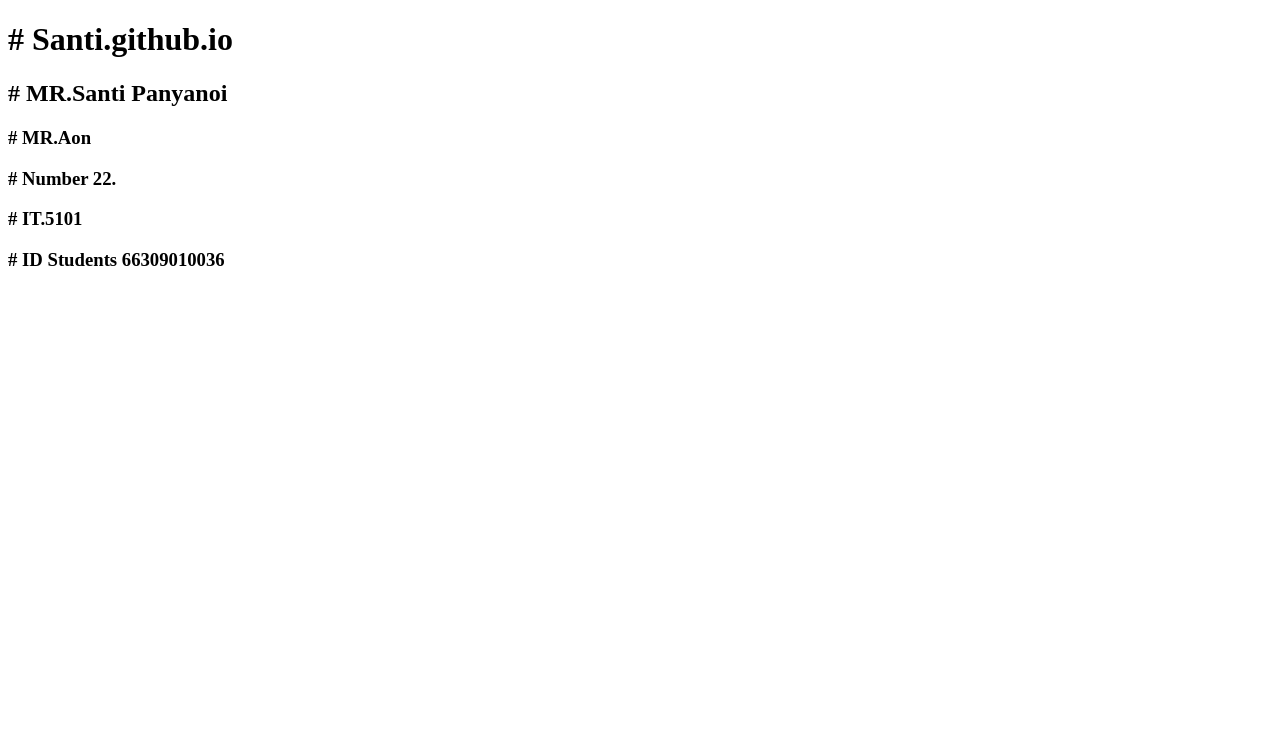
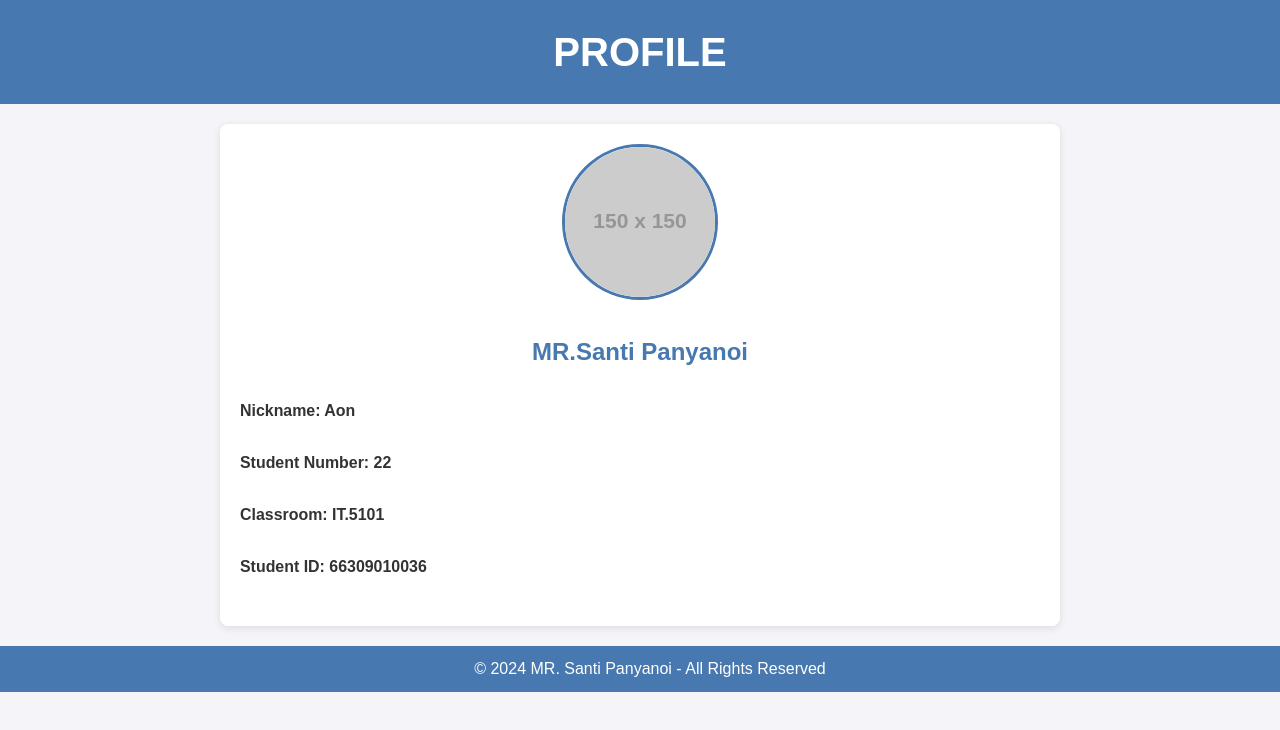
Before and after one commit to Aonney/Santi.github.io, a plain HTML site: page index.html in a window 1280 px wide. Drawn offline with Linux system fonts and the light colour scheme; placeholder pictures from the web are drawn by us.

Commit message:
newprofile_v2

```diff
--- a/index.html
+++ b/index.html
@@ -3,14 +3,100 @@
 <head>
     <meta charset="UTF-8">
     <meta name="viewport" content="width=device-width, initial-scale=1.0">
-    <title>Document</title>
+    <title>Profile - Santi Panyanoi</title>
+    <style>
+        body {
+            font-family: Arial, sans-serif;
+            margin: 0;
+            padding: 0;
+            background-color: #f4f4f9;
+            color: #333;
+            line-height: 1.6;
+        }
+
+        header {
+            background-color: #4778af;
+            color: white;
+            padding: 20px 0;
+            text-align: center;
+        }
+
+        header h1 {
+            margin: 0;
+            font-size: 2.5em;
+        }
+
+        .container {
+            max-width: 800px;
+            margin: 20px auto;
+            padding: 20px;
+            background: white;
+            box-shadow: 0 2px 8px rgba(0, 0, 0, 0.1);
+            border-radius: 8px;
+        }
+
+        .profile-info {
+            text-align: center;
+            margin-bottom: 20px;
+        }
+
+        .profile-info img {
+            width: 150px;
+            height: 150px;
+            border-radius: 50%;
+            border: 3px solid #4778af;
+            margin-bottom: 15px;
+        }
+
+        .profile-info h2 {
+            margin: 10px 0;
+            color: #4778af;
+        }
+
+        .profile-details {
+            font-size: 1.2em;
+        }
+
+        .profile-details h3 {
+            margin: 10px 0;
+        }
+
+        footer {
+            text-align: center;
+            padding: 10px;
+            background-color: #4778af;
+            color: white;
+            position: relative;
+            bottom: 0;
+            width: 100%;
+        }
+
+        footer p {
+            margin: 0;
+        }
+    </style>
 </head>
 <body>
-    <h1># Santi.github.io</h1>
-    <h2># MR.Santi Panyanoi</h2>
-    <h3># MR.Aon</h3>
-    <h3># Number 22.</h3>
-    <h3># IT.5101</h3>
-    <h3># ID Students 66309010036</h3>
+    <header>
+        <h1>PROFILE</h1>
+    </header>
+
+    <div class="container">
+        <div class="profile-info">
+            <img src="https://via.placeholder.com/150" alt="Profile Picture">
+            <h2>MR.Santi Panyanoi</h2>
+        </div>
+
+        <div class="profile-details">
+            <h5>Nickname: Aon</h5>
+            <h5>Student Number: 22</h5>
+            <h5>Classroom: IT.5101</h5>
+            <h5>Student ID: 66309010036</h5>
+        </div>
+    </div>
+
+    <footer>
+        <p>&copy; 2024 MR. Santi Panyanoi - All Rights Reserved</p>
+    </footer>
 </body>
 </html>
```
